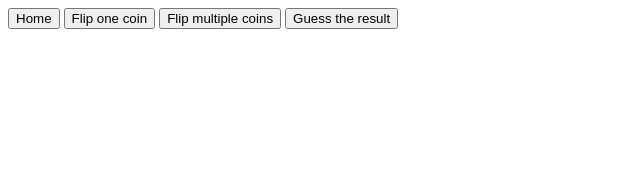
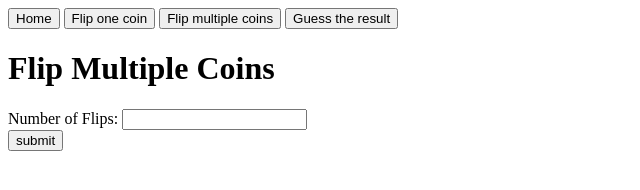
Before and after one commit to comp426-2022-spring/a05-madysonb, a plain HTML site: page public/index.html in a window 1280 px wide. Both pictures are taken after a click on the button "Flip multiple coins". Shown: the whole page, without its empty margins (0-640 px from the left). Drawn offline with Linux system fonts and the light colour scheme.

Commit message:
multi form working

```diff
--- a/public/index.html
+++ b/public/index.html
@@ -75,16 +75,16 @@
     </div>
 
 
-    <!-- <div id="multi" class="hidden">
+    <div id="multi" class="hidden">
       <h1>Flip Multiple Coins</h1>
 
-      <form action="javascript:void(0);" method="post" onsubmit="flipCoins()">
+      <form id="numCoins">
         <label for="numberCoins">Number of Flips: </label>
         <input type="number" id="numberCoins" name="numberCoins">
         <br>
         <button type="submit" value="Flip Coins!">submit</button>
       </form>
-
+<!--
       <div id="resultTables" class="hidden">
         <h2>Summary: </h2>
         <table>
@@ -118,9 +118,9 @@
           <tbody id="details">
           </tbody>
         </table>
-      </div>
+      </div> -->
 
-    </div> -->
+    </div>
     <!-- <div id="guess" class="hidden">
 
       <h1>Guess the Result:</h1>
```
